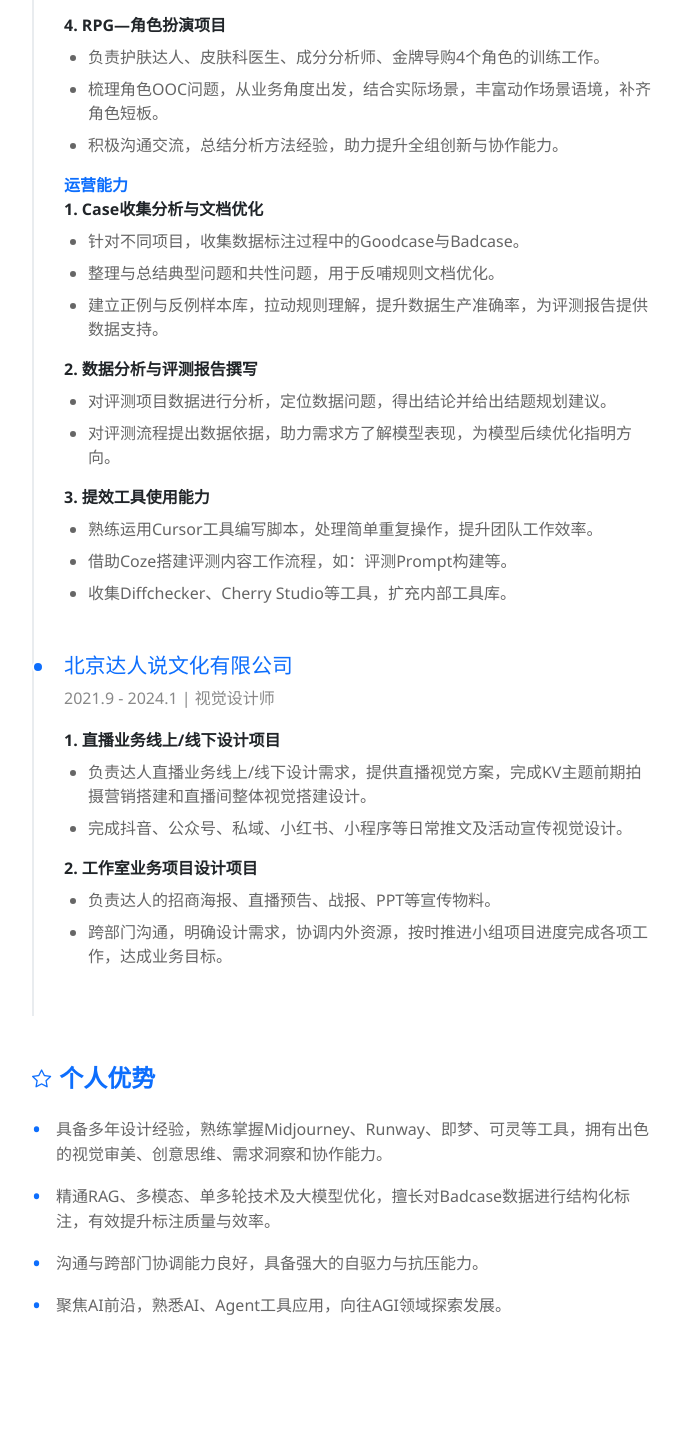
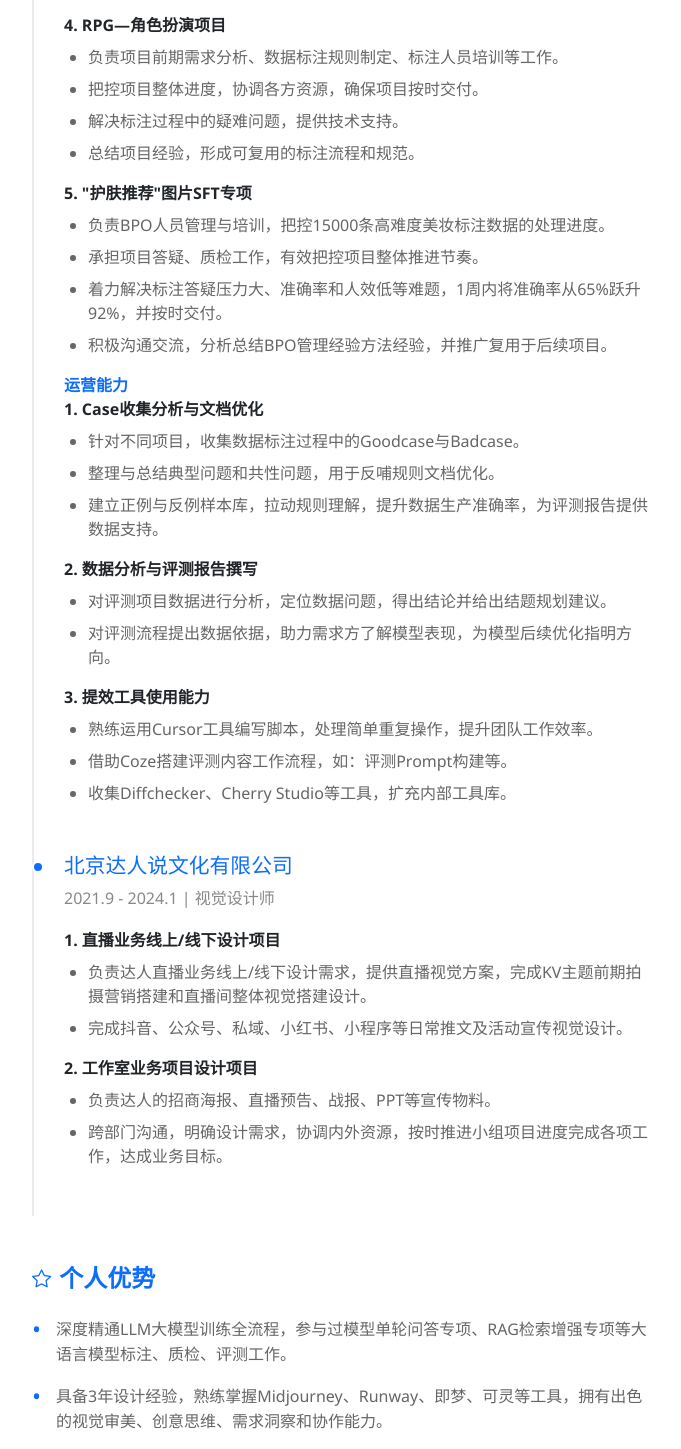
Before and after one commit to su-xiangyi/susu, a plain HTML site: page about.html in a window 1280 px wide. Shown: the part 1351-2800 px from the top of the page, without its empty margins (298-979 px from the left). Before the commit the page ends 2733 px from the top, so only its background shows below. Drawn offline with nearby package versions, Linux system fonts and the light colour scheme.

Commit message:
Add files via upload

```diff
--- a/about.html
+++ b/about.html
@@ -158,9 +158,17 @@
                                     <div class="project-block">
                                         <strong>4. RPG—角色扮演项目</strong>
                                         <ul>
-                                            <li>负责护肤达人、皮肤科医生、成分分析师、金牌导购4个角色的训练工作。</li>
-                                            <li>梳理角色OOC问题，从业务角度出发，结合实际场景，丰富动作场景语境，补齐角色短板。</li>
-                                            <li>积极沟通交流，总结分析方法经验，助力提升全组创新与协作能力。</li>
+                                            <li>负责项目前期需求分析、数据标注规则制定、标注人员培训等工作。</li>
+                                            <li>把控项目整体进度，协调各方资源，确保项目按时交付。</li>
+                                            <li>解决标注过程中的疑难问题，提供技术支持。</li>
+                                            <li>总结项目经验，形成可复用的标注流程和规范。</li>
+                                        </ul>
+                                        <strong>5. "护肤推荐"图片SFT专项</strong>
+                                        <ul>
+                                            <li>负责BPO人员管理与培训，把控15000条高难度美妆标注数据的处理进度。</li>
+                                            <li>承担项目答疑、质检工作，有效把控项目整体推进节奏。</li>
+                                            <li>着力解决标注答疑压力大、准确率和人效低等难题，1周内将准确率从65%跃升92%，并按时交付。</li>
+                                            <li>积极沟通交流，分析总结BPO管理经验方法经验，并推广复用于后续项目。</li>
                                         </ul>
                                     </div>
                                     <div class="project-block">
@@ -218,10 +226,11 @@
                                 个人优势
                             </h3>
                             <ul class="advantages-list">
-                                <li>具备多年设计经验，熟练掌握Midjourney、Runway、即梦、可灵等工具，拥有出色的视觉审美、创意思维、需求洞察和协作能力。</li>
-                                <li>精通RAG、多模态、单多轮技术及大模型优化，擅长对Badcase数据进行结构化标注，有效提升标注质量与效率。</li>
+                                <li>深度精通LLM大模型训练全流程，参与过模型单轮问答专项、RAG检索增强专项等大语言模型标注、质检、评测工作。</li>
+                                <li>具备3年设计经验，熟练掌握Midjourney、Runway、即梦、可灵等工具，拥有出色的视觉审美、创意思维、需求洞察和协作能力。</li>
+                                <li>精通RAG、多模态、单多轮技术及大模型优化，擅长对Badcase数据进行整理分析，有效提升标注质与效率。</li>
                                 <li>沟通与跨部门协调能力良好，具备强大的自驱力与抗压能力。</li>
-                                <li>聚焦AI前沿，熟悉AI、Agent工具应用，向往AGI领域探索发展。</li>
+                                <li>紧跟AI前沿动态，熟悉AI、Agent工具应用，向往AGI领域探索发展。</li>
                             </ul>
                         </div>
                     </div>
```
Also changed, not shown: contact.html (+1 -1 lines).
